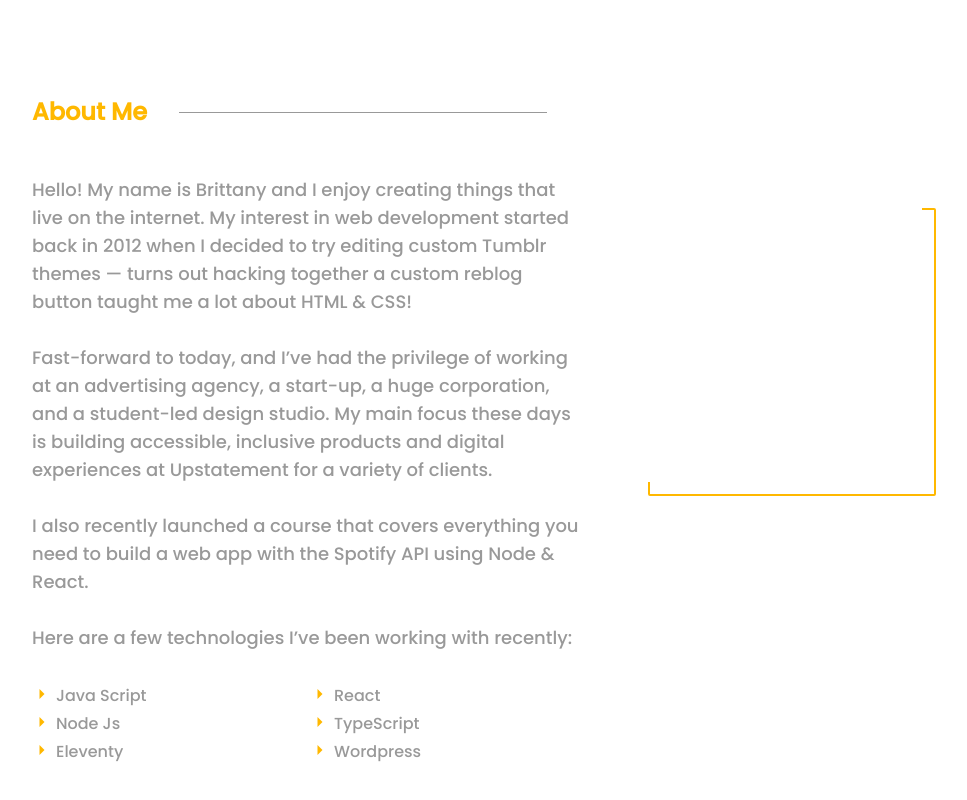
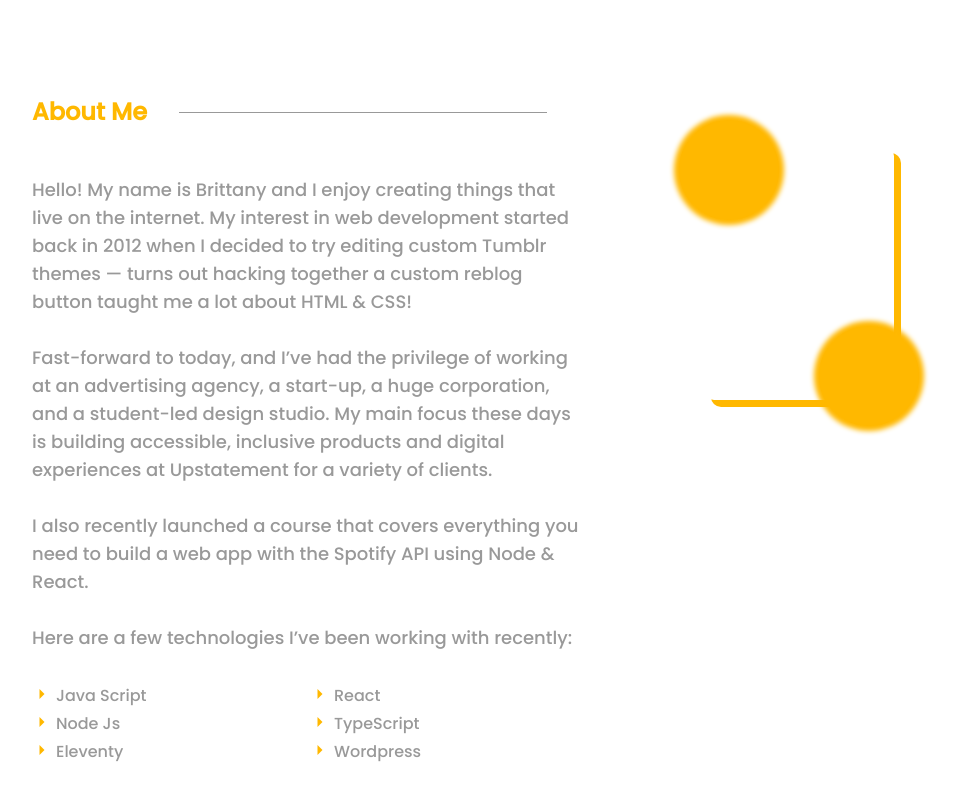
Before and after one commit to hsbysddq/portfolio, a React (Create React App) app: page /about in a window 1280 px wide. Shown: the whole page, without its empty margins (144-1111 px from the left). Built offline with nearby package versions, Linux system fonts and the light colour scheme.

Commit message:
Edit about

```diff
--- a/src/Pages/About.jsx
+++ b/src/Pages/About.jsx
@@ -1,4 +1,6 @@
 import { IoMdArrowDropright } from "react-icons/io"
+import style from "./About.module.css"
+
 function About() {
   return (
     <div className="pl-44 pt-24 flex" id="about">
@@ -53,7 +55,11 @@ function About() {
         </ul>
       </div>
       <div className="w-6/12">
-        <div className="relative w-72 h-72 bg-transparent border-2 border-[#ffb800] mt-28 ml-16 rounded-sm transition duration-150 before:bg-white before:mt-[-16px] before:ml-[-16px] before:content-[''] before:w-72 before:h-72  before:absolute before:rounded-xl before:transition  before:duration-150 hover:before:translate-y-[-10px] hover:before:translate-x-[-10px] hover:translate-y-[6px] hover:translate-x-[6px]"></div>
+        <div className={`${style.card}`}>
+          <div className={`${style.circle}`}></div>
+          <div className={`${style.circle}`}></div>
+          <div className={`${style.inner}`}></div>
+        </div>
       </div>
     </div>
   )
--- /dev/null
+++ b/src/Pages/About.module.css
@@ -0,0 +1,57 @@
+.card {
+  width: 190px;
+  height: 254px;
+  margin-left: 120px;
+  margin-top: 50px;
+  transition: all 0.2s;
+  position: relative;
+  border-radius: 10px;
+  cursor: pointer;
+  box-shadow: 7px 7px 0px 0px #ffb800;
+}
+
+.card-inner {
+  width: inherit;
+  height: inherit;
+  background: rgba(255, 255, 255, 0.05);
+  box-shadow: 0 0 10px rgba(0, 0, 0, 0.25);
+  backdrop-filter: blur(10px);
+  border-radius: 8px;
+}
+
+.card:hover {
+  transform: scale(1.04) rotate(1deg);
+}
+
+.circle {
+  width: 100px;
+  height: 100px;
+  background: #ffb800;
+  border-radius: 50%;
+  position: absolute;
+  box-shadow: 0px 0px 5px 5px #ffb800;
+  animation: move-up6 2s ease-in infinite alternate-reverse;
+}
+
+.circle:nth-child(1) {
+  top: -25px;
+  left: -25px;
+}
+
+.circle:nth-child(2) {
+  bottom: -25px;
+  right: -25px;
+  animation-name: move-down1;
+}
+
+@keyframes move-up6 {
+  to {
+    transform: translateY(-10px);
+  }
+}
+
+@keyframes move-down1 {
+  to {
+    transform: translateY(10px);
+  }
+}
```
